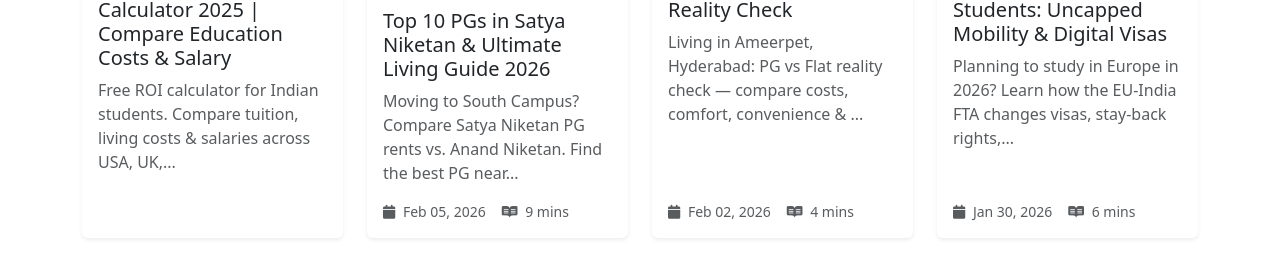
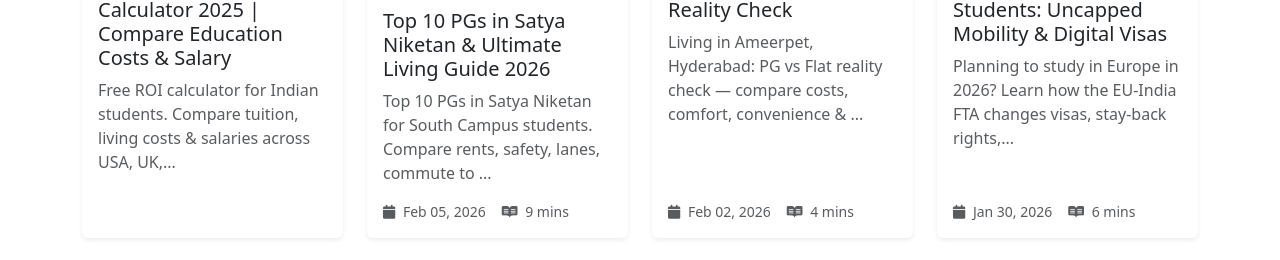
Before and after one commit to instadw/instadwell-blog, a Jekyll site: the page built from index.html, in a window 1280 px wide and 900 px high, scrolled down 615 px. Shown: the part 170-430 px from the top of the window. Built offline with Jekyll 4.4.1, drawn with Linux system fonts in a browser that asks for light colours; the list of posts is cut into pages by our own code.

Commit message:
Update 2026-2-05-top-10-pgs-in-satya-niketan-and-ultimate-living-guide-2026.md

```diff
--- a/_posts/2026-2-05-top-10-pgs-in-satya-niketan-and-ultimate-living-guide-2026.md
+++ b/_posts/2026-2-05-top-10-pgs-in-satya-niketan-and-ultimate-living-guide-2026.md
@@ -1,6 +1,6 @@
 ---
 title: " Top 10 PGs in Satya Niketan & Ultimate Living Guide 2026  "
-description: "  Moving to South Campus? Compare Satya Niketan PG rents vs. Anand Niketan. Find the best PG near Venky College and Motilal with zero brokerage. "
+description: " Top 10 PGs in Satya Niketan for South Campus students. Compare rents, safety, lanes, commute to Venky College, and zero-brokerage options in 2026."
 image: "/assets/images/top-10-pgs-in-satya-niketan-and-ultimate-living-guide-2026.webp"
 layout: post
 permalink: /:title
```
Also changed, not shown: other parts of _posts/2026-2-05-top-10-pgs-in-satya-niketan-and-ultimate-living-guide-2026.md (+1 -0 lines).
